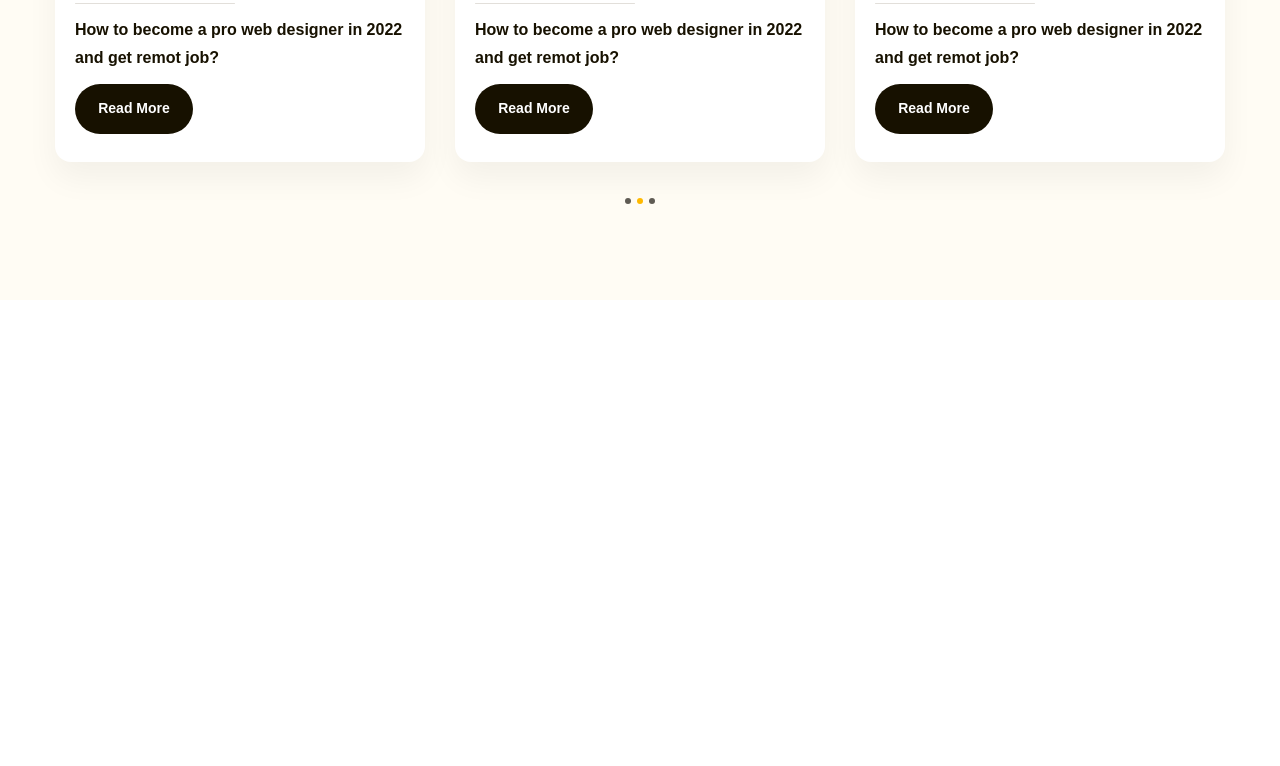
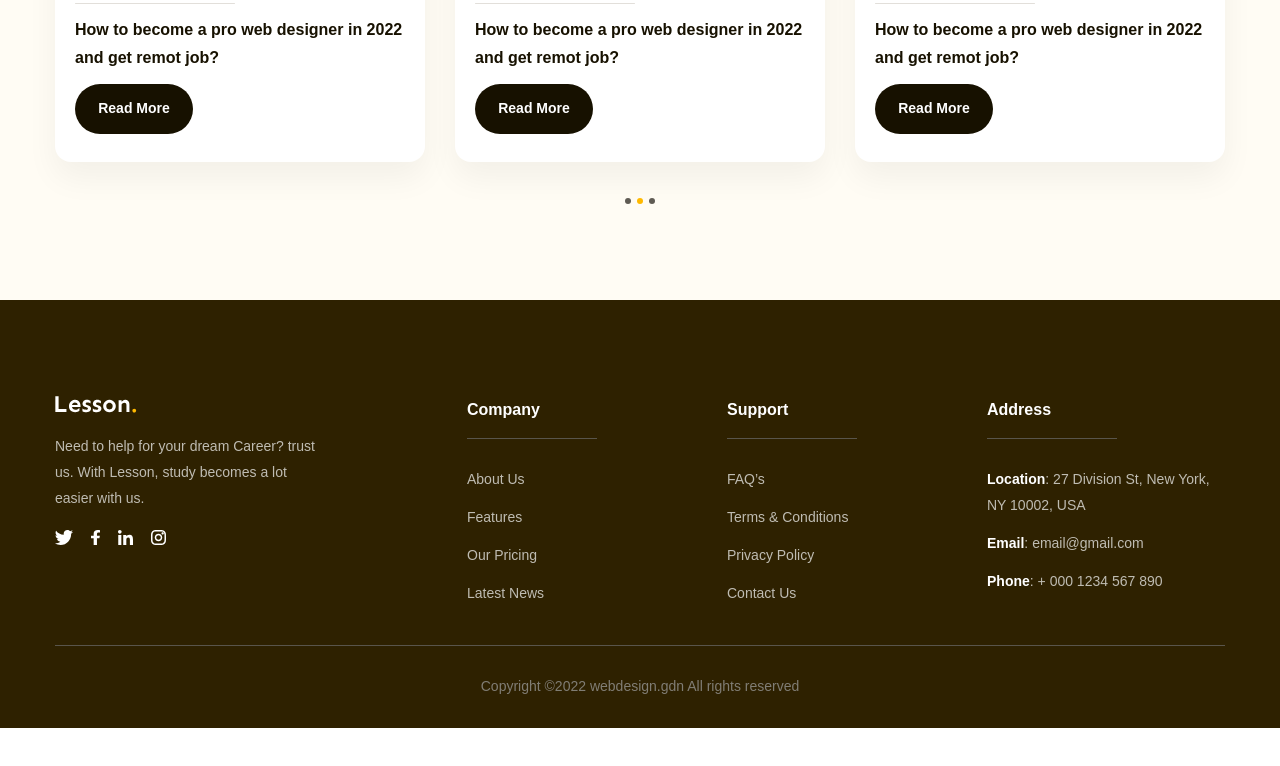
Before and after one commit to Hoapooh/F8-project-02, a plain HTML site: page index.html in a window 1280 px wide. Shown: the part 4381-5147 px from the top of the page. After the commit the page ends 5109 px from the top, so only its background shows below. Drawn offline with Linux system fonts and the light colour scheme.

Commit message:
Complete footer

```diff
--- a/assets/css/styles.css
+++ b/assets/css/styles.css
@@ -691,3 +691,96 @@ a {
     align-items: center;
     gap: 6px;
 }
+
+/* ========== Footer ========== */
+.footer {
+    padding: 96px 0 28px;
+    display: flex;
+    background: #2e2100;
+}
+
+.footer .info {
+    display: flex;
+}
+
+.footer .item-summary .desc {
+    margin: 18px 0;
+    width: 267px;
+    color: #bfbcb2;
+    font-size: 1.4rem;
+    font-weight: 400;
+    line-height: 1.85; /* 185.714% */
+}
+
+.footer .item-summary .social-media {
+    display: flex;
+    gap: 18px;
+}
+
+.footer .item-details {
+    display: flex;
+    gap: 130px;
+    margin-left: 145px;
+}
+
+.footer .item-details .sub-title {
+    color: #fff;
+    font-size: 1.6rem;
+    font-weight: 600;
+    line-height: 1.75; /* 175% */
+}
+
+.footer .item-details .separate {
+    width: 130px;
+    height: 1px;
+    background: #59554b;
+    margin: 14px 0 28px;
+}
+
+.footer .item-details .sub-info {
+    color: #bfbcb2;
+    font-size: 1.4rem;
+    font-weight: 400;
+    line-height: 1.85; /* 185.714% */
+}
+
+.footer .item-details .sub-info + .sub-info {
+    margin-top: 12px;
+}
+
+.footer .item-details .sub-info strong {
+    color: #fff;
+    font-weight: 600;
+}
+
+.footer .item-details .sub-info .mail {
+    color: #bfbcb2;
+}
+
+.footer .item-details .sub-info .mail:hover {
+    opacity: 0.9;
+}
+
+.footer .item-details .sub-info .phone {
+    color: #bfbcb2;
+}
+
+.footer .item-details .sub-info .phone:hover {
+    opacity: 0.9;
+}
+
+.footer-separate {
+    margin-top: 38px;
+    width: 100%;
+    height: 1px;
+    background: #59554b;
+}
+
+.footer-copyright {
+    margin-top: 28px;
+    color: #807d74;
+    text-align: center;
+    font-size: 1.4rem;
+    font-weight: 400;
+    line-height: 1.85; /* 185.714% */
+}
--- a/index.html
+++ b/index.html
@@ -19,7 +19,7 @@
         <!-- Styles CSS -->
         <link rel="stylesheet" href="./assets/css/styles.css" />
     </head>
-    <body style="height: 6000px">
+    <body>
         <!-- Header -->
         <header class="header-fixed">
             <div class="content">
@@ -369,6 +369,63 @@
         </main>
 
         <!-- Footer -->
-        <footer class="footer"></footer>
+        <footer class="footer">
+            <div class="content">
+                <div class="info">
+                    <div class="item item-summary">
+                        <a href="#!">
+                            <img src="./assets/img/Logo-white.svg" alt="" class="logo" />
+                        </a>
+                        <p class="desc">
+                            Need to help for your dream Career? trust us. With Lesson, study becomes a lot
+                            easier with us.
+                        </p>
+                        <div class="social-media">
+                            <a href="#!"><img src="./assets/img/twitter.svg" alt="" /></a>
+                            <a href="#!"><img src="./assets/img/Facebook.svg" alt="" /></a>
+                            <a href="#!"><img src="./assets/img/linked_in.svg" alt="" /></a>
+                            <a href="#!"><img src="./assets/img/Instagram.svg" alt="" /></a>
+                        </div>
+                    </div>
+                    <div class="item-details">
+                        <div class="item">
+                            <h3 class="sub-title">Company</h3>
+                            <div class="separate"></div>
+                            <p class="sub-info">About Us</p>
+                            <p class="sub-info">Features</p>
+                            <p class="sub-info">Our Pricing</p>
+                            <p class="sub-info">Latest News</p>
+                        </div>
+                        <div class="item">
+                            <h3 class="sub-title">Support</h3>
+                            <div class="separate"></div>
+                            <p class="sub-info">FAQ’s</p>
+                            <p class="sub-info">Terms & Conditions</p>
+                            <p class="sub-info">Privacy Policy</p>
+                            <p class="sub-info">Contact Us</p>
+                        </div>
+                        <div class="item">
+                            <h3 class="sub-title">Address</h3>
+                            <div class="separate"></div>
+                            <p class="sub-info">
+                                <strong>Location</strong>: 27 Division St, New York, NY 10002, USA
+                            </p>
+                            <p class="sub-info">
+                                <a href="mailto:email@gmail.com" class="mail"
+                                    ><strong>Email</strong>: email@gmail.com</a
+                                >
+                            </p>
+                            <p class="sub-info">
+                                <a href="tel:000 1234 567 890" class="phone"
+                                    ><strong>Phone</strong>: + 000 1234 567 890</a
+                                >
+                            </p>
+                        </div>
+                    </div>
+                </div>
+                <div class="footer-separate"></div>
+                <div class="footer-copyright">Copyright ©2022 webdesign.gdn All rights reserved</div>
+            </div>
+        </footer>
     </body>
 </html>
```
Also changed, not shown: assets/img/Facebook.svg (added), assets/img/Instagram.svg (added), assets/img/Logo-white.svg (added), assets/img/linked_in.svg (added), assets/img/twitter.svg (added).
